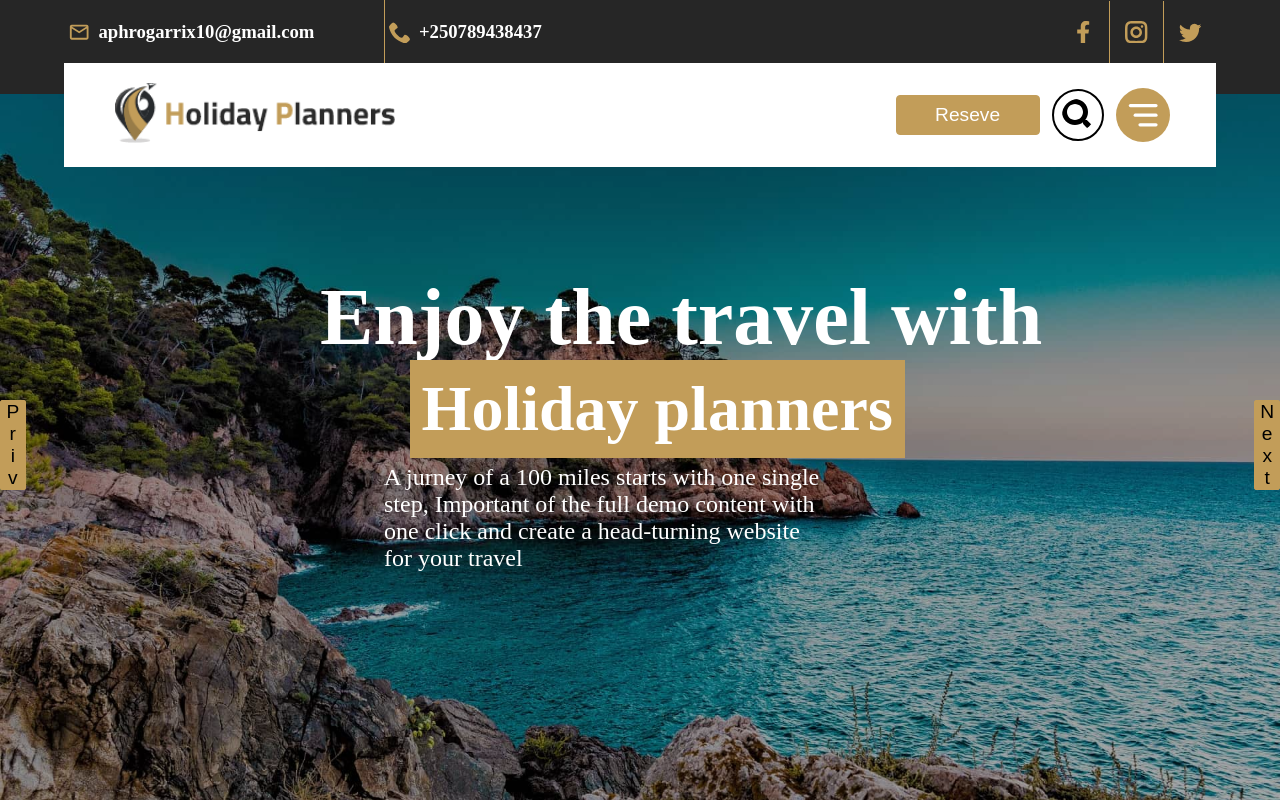
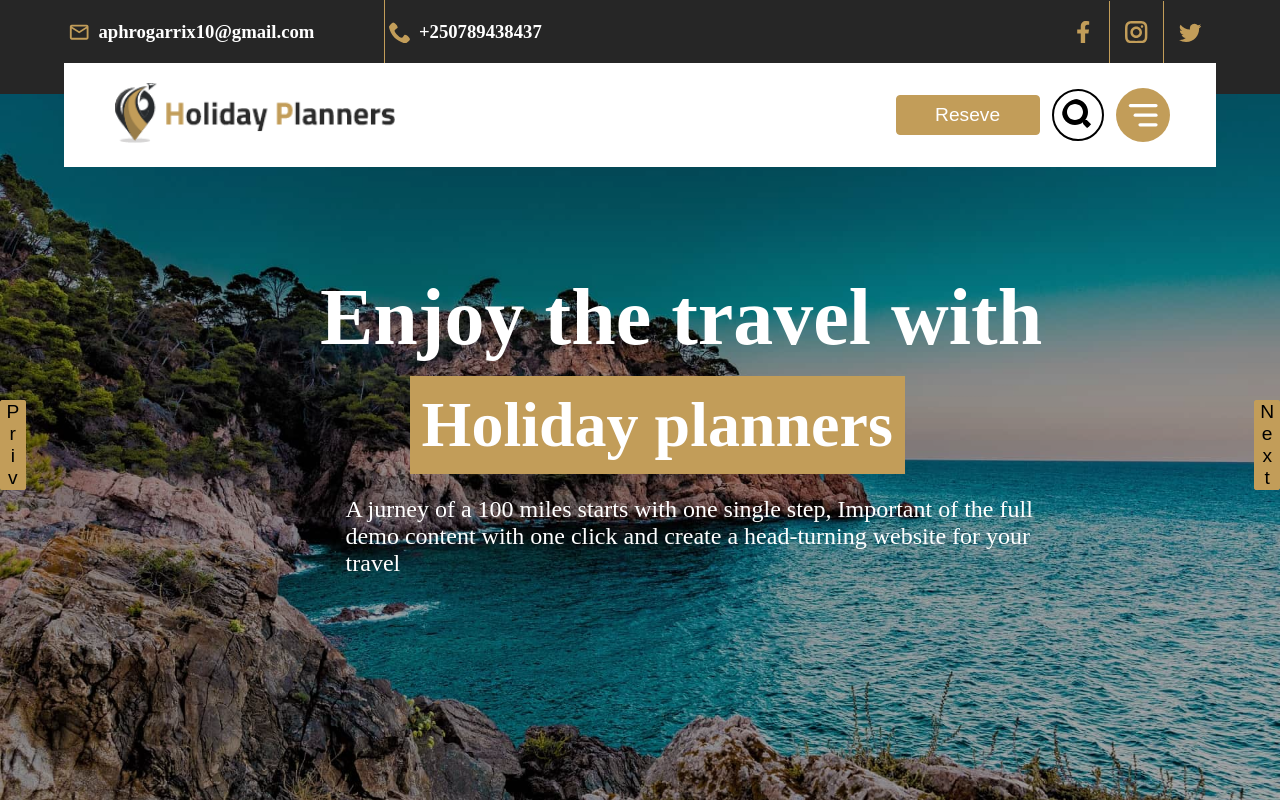
Before and after one commit to GarrixA/HolidayPlanner, a React (Vite) app: page / in a window 1280 px wide. Shown: the top 800 px of the page. Built offline with nearby package versions, Linux system fonts and the light colour scheme.

Commit message:
home added

```diff
--- a/src/Components/Dashboard/Dashboard.css
+++ b/src/Components/Dashboard/Dashboard.css
@@ -13,7 +13,7 @@
     border-right: 2px solid #0000003d;
 }
 .right-dash{
-    background-color: #7ddad2;
+    background-color: #fdfdfd;
     width: 90%;
 }
 .top-body{
@@ -53,7 +53,7 @@
     margin: 18px;
     font-size: 1.3rem;
     cursor: pointer;
-    color: rgba(35, 73, 60, 0.747);
+    color: rgba(255, 255, 255, 0.747);
     cursor: pointer;
 }
 
--- a/src/Components/Dashboard/Form.css
+++ b/src/Components/Dashboard/Form.css
@@ -6,7 +6,7 @@
     flex-direction: column;
     align-items: center;
     justify-content: center;
-    position: relative;
+    position: absolute;
     bottom: 95px;
 }
 
--- a/src/Components/Dashboard/Tours.css
+++ b/src/Components/Dashboard/Tours.css
@@ -48,6 +48,17 @@ th{
     color: #fff;
 }
 
+.label-draft{
+    background-color: #777;
+}
+
+.label-live{
+    background-color: #42a942;
+}
+
+.label-rel{
+    background-color: #d9534f;
+}
 
 .actions{
     display: flex;
--- a/src/Components/Dashboard/Tours.jsx
+++ b/src/Components/Dashboard/Tours.jsx
@@ -36,7 +36,9 @@ function Tours() {
 
     return (
         <>
+            <Form/>
             <div className="table-wrapper">
+                <h1>Tours</h1>
             <div className="table">
                 <ToastContainer/>
                 <table>
@@ -54,7 +56,7 @@ function Tours() {
                         {
                             tours.map((t, idx) =>{
                                 return <tr key={idx}>
-                                    <td><img src={t.BackdropImage} alt="img" /></td>
+                                    <td><img src={t.BackdropImage} alt="" /></td>
                                     <td>{t.destination}</td>
                                     <td>{t.Duration}</td>
                                     <td>{t.GroupSize}</td>
@@ -70,7 +72,7 @@ function Tours() {
                         }
                     </tbody>
                 </table>
-                <Form/>
+
             </div>
             </div>
 
--- a/src/Components/junction/SlideShow.css
+++ b/src/Components/junction/SlideShow.css
@@ -58,7 +58,7 @@
 }
 .slide h3{
     position: absolute;
-    top: 45%;
+    top: 47%;
     left: 32%;
     font-size: 4rem;
     background-color: #c29d59;
@@ -67,11 +67,11 @@
 }
 .slide p{
     position: absolute;
-    top: 58%;
-    left: 30%;
+    top: 62%;
+    left: 27%;
     font-size: 1.5rem;
     color: #fff;
-    width: 35%;
+    width: 55%;
 }
 
 /* Responsive */
```
